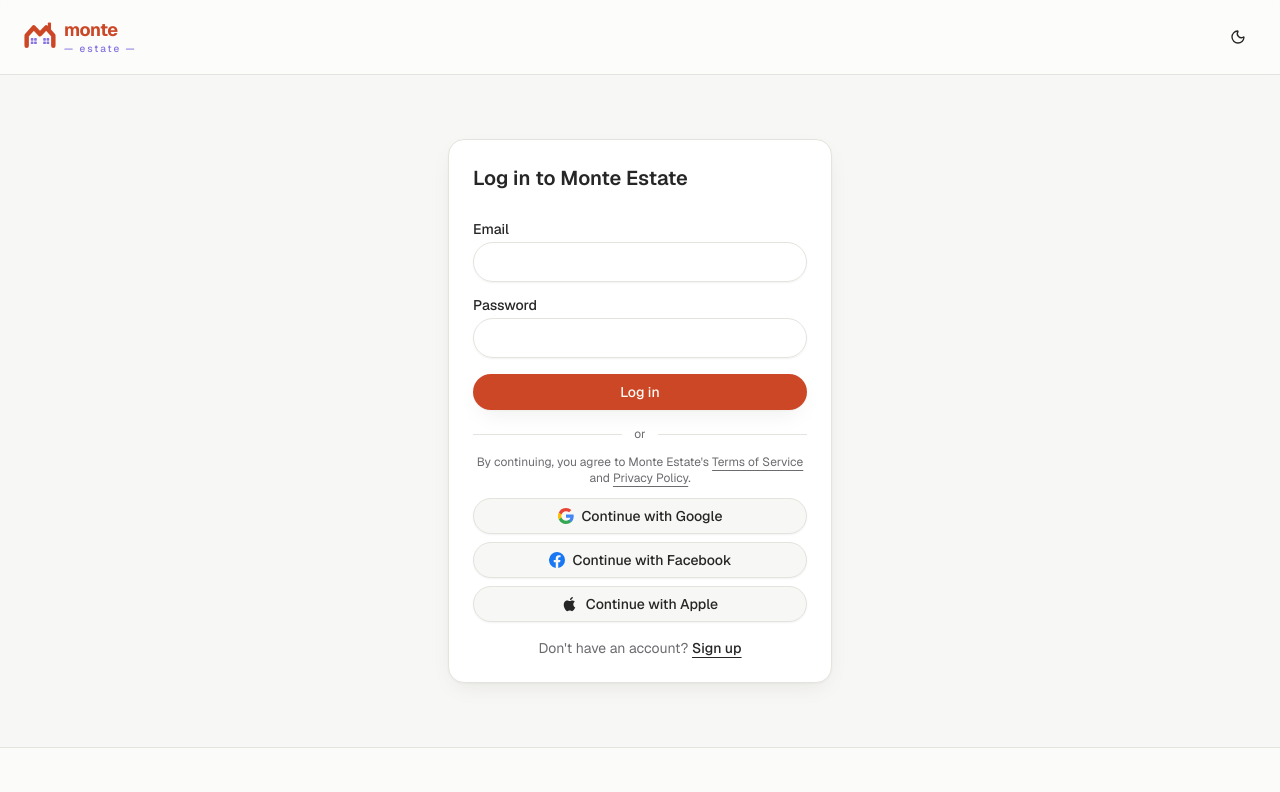
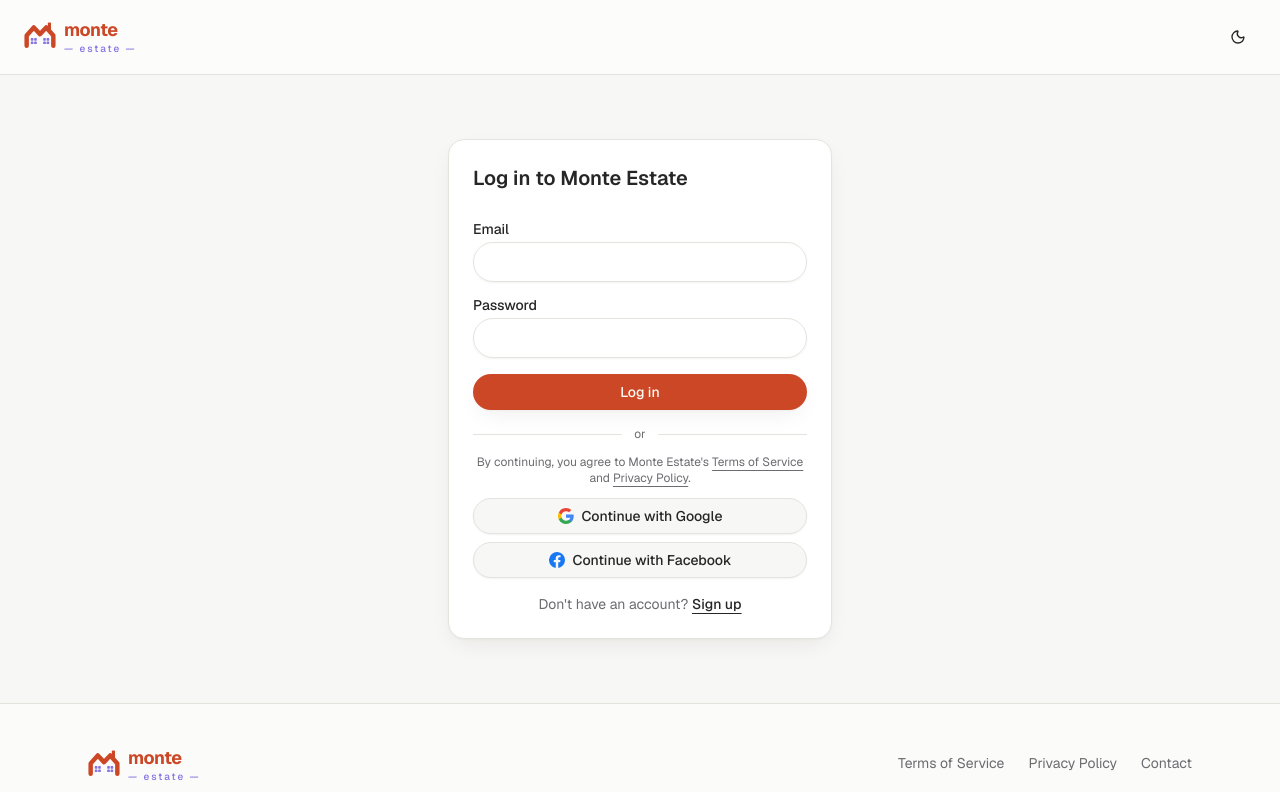
Before and after one commit to jesus56002-byte/Monte-Estate, a Next.js app: page /login in a window 1280 px wide. Shown: the top 792 px of the page. Built offline with nearby package versions, Linux system fonts and the light colour scheme; no server answers.

Commit message:
Hide Apple sign-in button until Apple Developer setup is done
Google and Facebook stay visible. The Apple OAuth click handler is
unchanged and ready to go — flip enabled back to true on the Apple
entry once the Services ID/key setup is complete.

```diff
--- a/components/auth/SocialAuthButtons.tsx
+++ b/components/auth/SocialAuthButtons.tsx
@@ -9,10 +9,14 @@ import { GoogleIcon, FacebookIcon, AppleIcon } from "@/components/auth/BrandIcon
 
 type Provider = "google" | "facebook" | "apple";
 
-const PROVIDERS: { id: Provider; label: string; icon: typeof GoogleIcon }[] = [
-  { id: "google", label: "Continue with Google", icon: GoogleIcon },
-  { id: "facebook", label: "Continue with Facebook", icon: FacebookIcon },
-  { id: "apple", label: "Continue with Apple", icon: AppleIcon },
+const PROVIDERS: { id: Provider; label: string; icon: typeof GoogleIcon; enabled: boolean }[] = [
+  { id: "google", label: "Continue with Google", icon: GoogleIcon, enabled: true },
+  { id: "facebook", label: "Continue with Facebook", icon: FacebookIcon, enabled: true },
+  // Apple requires a paid Apple Developer account + Services ID/key setup
+  // that hasn't been done yet. The click handler below already supports
+  // "apple" as a provider — once the Apple Developer + Supabase provider
+  // setup is done, flip this back to `true`, no other changes needed.
+  { id: "apple", label: "Continue with Apple", icon: AppleIcon, enabled: false },
 ];
 
 export function SocialAuthButtons() {
@@ -57,7 +61,7 @@ export function SocialAuthButtons() {
       </p>
 
       <div className="flex flex-col gap-2">
-        {PROVIDERS.map(({ id, label, icon: Icon }) => (
+        {PROVIDERS.filter((provider) => provider.enabled).map(({ id, label, icon: Icon }) => (
           <Button
             key={id}
             type="button"
```
